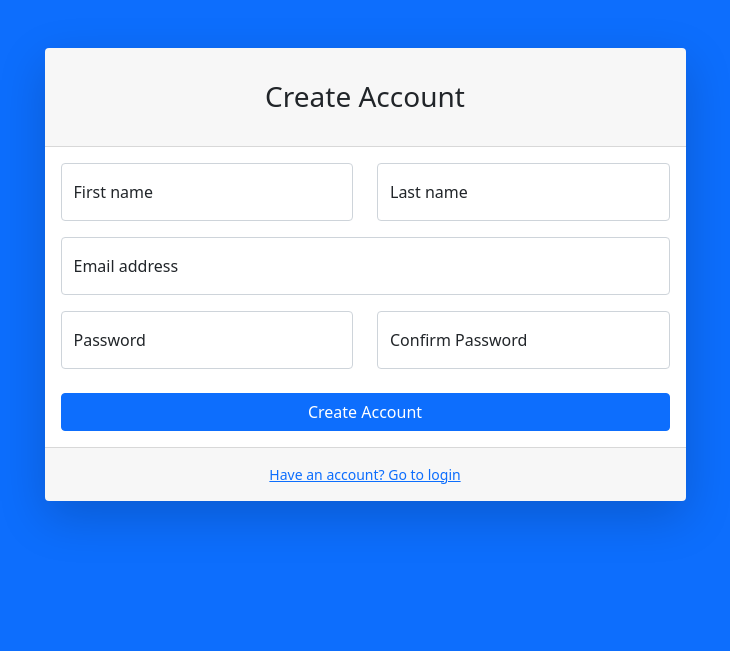
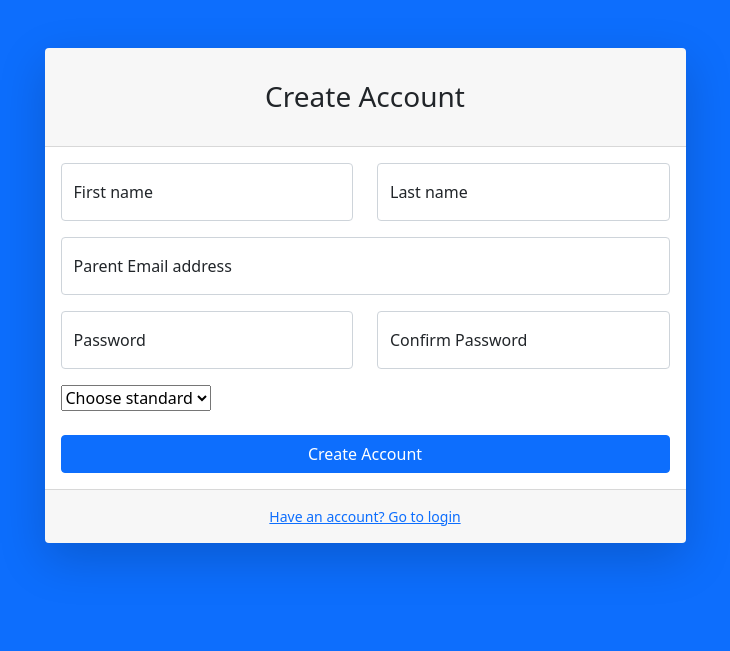
Before and after one commit to MaNameEJeff/Kodikon, a Flask app: template templates/register.html in a window 1280 px wide. Shown: the top 651 px of the page, without its empty margins (275-1005 px from the left). Run offline with Flask 2, Linux system fonts and the light colour scheme; the template is opened without the code that fills it, so the values that code supplies are empty; some libraries are stand-ins or nearby versions.

Commit message:
register

```diff
--- a/templates/login.html
+++ b/templates/login.html
@@ -59,7 +59,7 @@
 					</div>
 
 					<div class="text-center p-t-136">
-						<a class="txt2" href="#">
+						<a class="txt2" href="register.html">
 							Create your Account
 							<i class="fa fa-long-arrow-right m-l-5" aria-hidden="true"></i>
 						</a>
--- a/templates/register.html
+++ b/templates/register.html
@@ -7,7 +7,7 @@
         <meta name="description" content="" />
         <meta name="author" content="" />
         <title>Register - SB Admin</title>
-        <link href="css/styles.css" rel="stylesheet" />
+        <link href="../static/css/styles.css" rel="stylesheet" />
         <script src="https://use.fontawesome.com/releases/v6.1.0/js/all.js" crossorigin="anonymous"></script>
     </head>
     <body class="bg-primary">
@@ -37,7 +37,7 @@
                                             </div>
                                             <div class="form-floating mb-3">
                                                 <input class="form-control" id="inputEmail" type="email" placeholder="name@example.com" />
-                                                <label for="inputEmail">Email address</label>
+                                                <label for="inputEmail">Parent Email address</label>
                                             </div>
                                             <div class="row mb-3">
                                                 <div class="col-md-6">
@@ -50,6 +50,27 @@
                                                     <div class="form-floating mb-3 mb-md-0">
                                                         <input class="form-control" id="inputPasswordConfirm" type="password" placeholder="Confirm password" />
                                                         <label for="inputPasswordConfirm">Confirm Password</label>
+                                                    </div>
+                                                </div>
+                                            </div>
+                                            <div class="form-floating mb-3">
+                                                <div class="input-group">
+
+                                                    <div class="rs-select2 js-select-simple select--no-search">
+                                                        <select name="subject">
+                                                            <option disabled="disabled" selected="selected">Choose standard</option>
+                                                            <option>Grade 1</option>
+                                                            <option>Grade 2</option>
+                                                            <option>Grade 3</option>
+                                                            <option>Grade 4</option>
+                                                            <option>Grade 5</option>
+                                                            <option>Grade 6</option>
+                                                            <option>Grade 7</option>
+                                                            <option>Grade 8</option>
+                                                            <option>Grade 9</option>
+                                                            <option>Grade 10</option>
+                                                        </select>
+                                                        <div class="select-dropdown"></div>
                                                     </div>
                                                 </div>
                                             </div>
@@ -83,6 +104,6 @@
             </div>
         </div>
         <script src="https://cdn.jsdelivr.net/npm/bootstrap@5.1.3/dist/js/bootstrap.bundle.min.js" crossorigin="anonymous"></script>
-        <script src="js/scripts.js"></script>
+        <script src="../static/js/scripts.js"></script>
     </body>
 </html>
```
